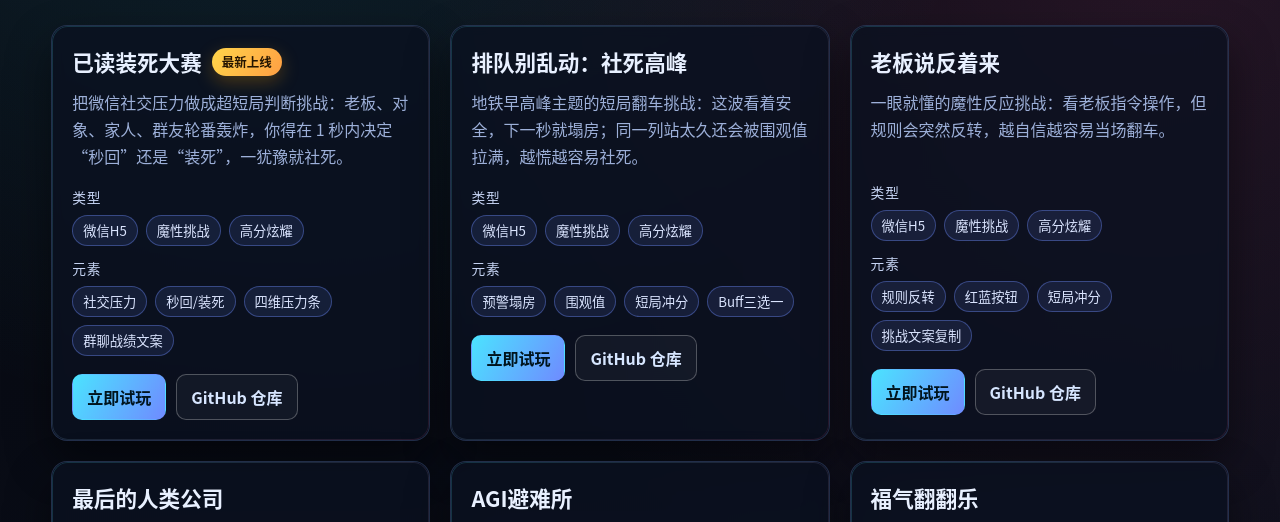
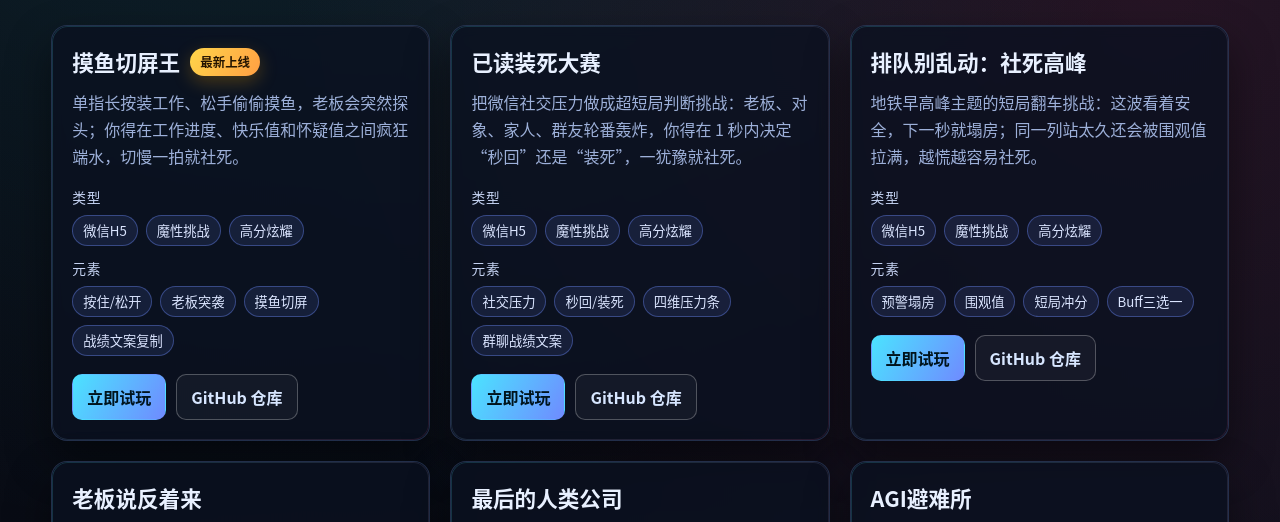
Before and after one commit to levy0834/agi-games-hub, a plain HTML site: page index.html in a window 1280 px wide. Shown: the part 203-725 px from the top of the page. Drawn offline with Linux system fonts and the light colour scheme.

Commit message:
feat: add 摸鱼切屏王 to hub

```diff
--- a/index.html
+++ b/index.html
@@ -98,8 +98,18 @@
       <section class="grid" aria-label="游戏列表">
         <article class="card">
           <div class="card-head">
+            <h2>摸鱼切屏王</h2>
+            <span class="latest-badge">最新上线</span>
+          </div>
+          <p class="desc">单指长按装工作、松手偷偷摸鱼，老板会突然探头；你得在工作进度、快乐值和怀疑值之间疯狂端水，切慢一拍就社死。</p>
+          <div class="label-group"><div class="label-title">类型</div><div class="tags"><span class="tag">微信H5</span><span class="tag">魔性挑战</span><span class="tag">高分炫耀</span></div></div>
+          <div class="label-group"><div class="label-title">元素</div><div class="tags"><span class="tag">按住/松开</span><span class="tag">老板突袭</span><span class="tag">摸鱼切屏</span><span class="tag">战绩文案复制</span></div></div>
+          <div class="links"><a class="btn btn-play" href="https://levy0834.github.io/wechat-h5-fish-switch-king/" target="_blank" rel="noopener noreferrer">立即试玩</a><a class="btn btn-repo" href="https://github.com/levy0834/wechat-h5-fish-switch-king" target="_blank" rel="noopener noreferrer">GitHub 仓库</a></div>
+        </article>
+
+        <article class="card">
+          <div class="card-head">
             <h2>已读装死大赛</h2>
-            <span class="latest-badge">最新上线</span>
           </div>
           <p class="desc">把微信社交压力做成超短局判断挑战：老板、对象、家人、群友轮番轰炸，你得在 1 秒内决定“秒回”还是“装死”，一犹豫就社死。</p>
           <div class="label-group"><div class="label-title">类型</div><div class="tags"><span class="tag">微信H5</span><span class="tag">魔性挑战</span><span class="tag">高分炫耀</span></div></div>
```
